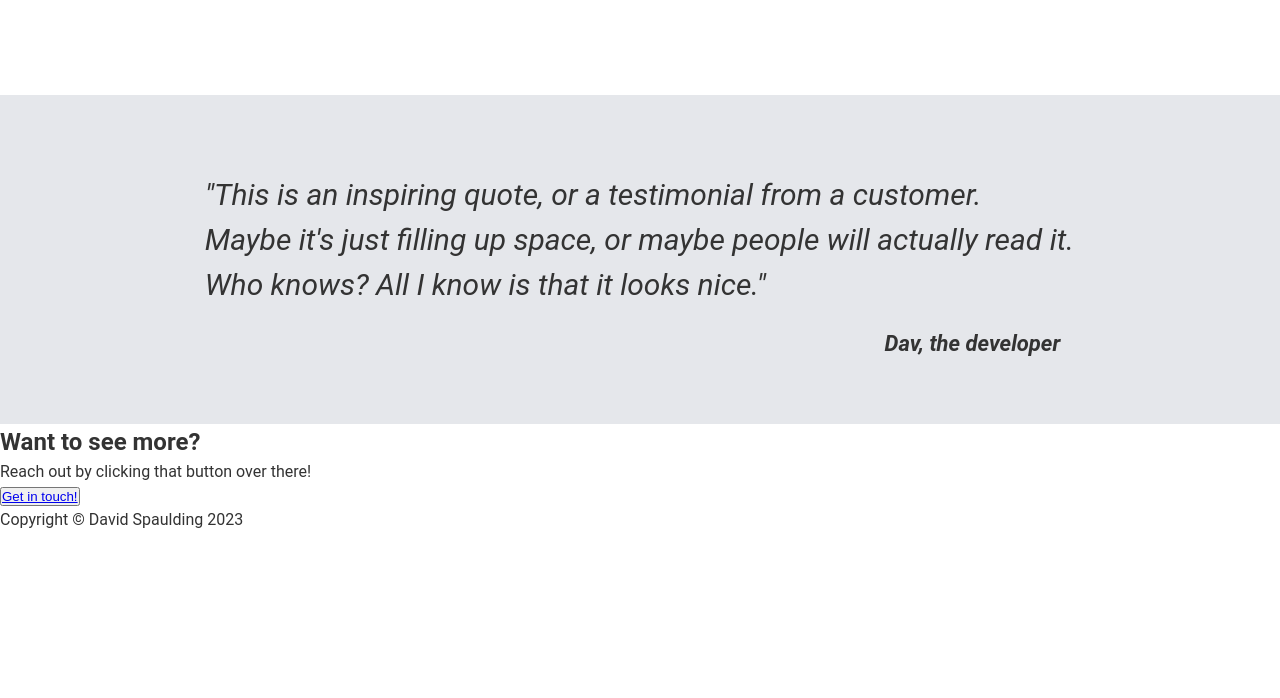
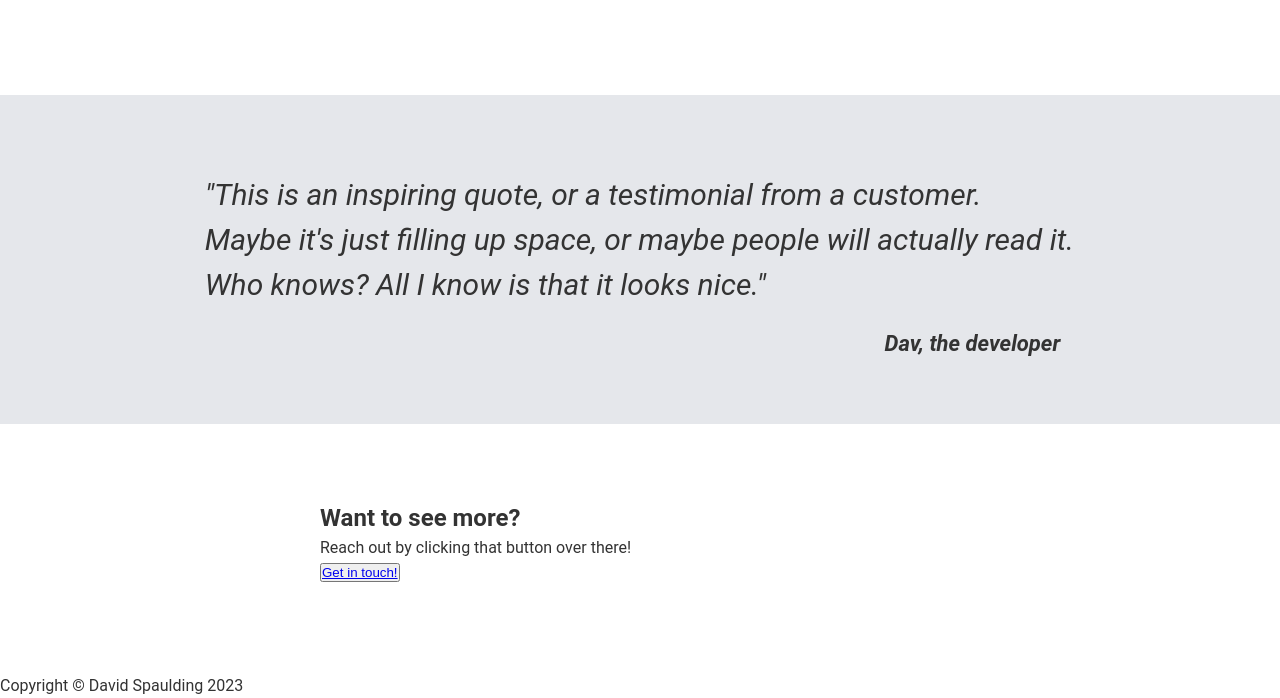
Before and after one commit to dav166/landing-page, a plain HTML site: page index.html in a window 1280 px wide. Shown: the part 673-1371 px from the top of the page. Before the commit the page ends 1205 px from the top, so only its background shows below. Drawn offline with Linux system fonts and the light colour scheme.

Commit message:
feat: begin css on #cta

```diff
--- a/styles.css
+++ b/styles.css
@@ -164,3 +164,8 @@ cite {
   margin-right: 15px;
   font-size: 22px;
 }
+
+#cta {
+  height: auto;
+  padding: 6% 25% 7%;
+}
```
